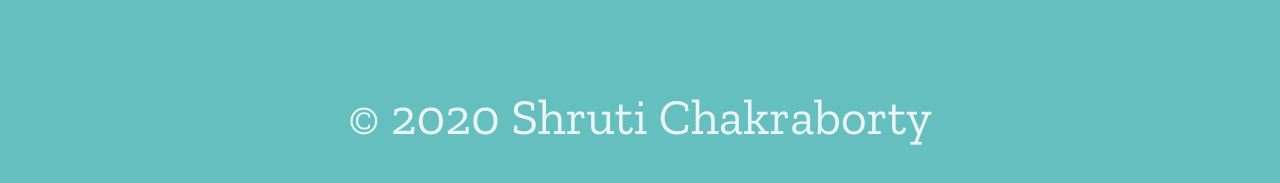
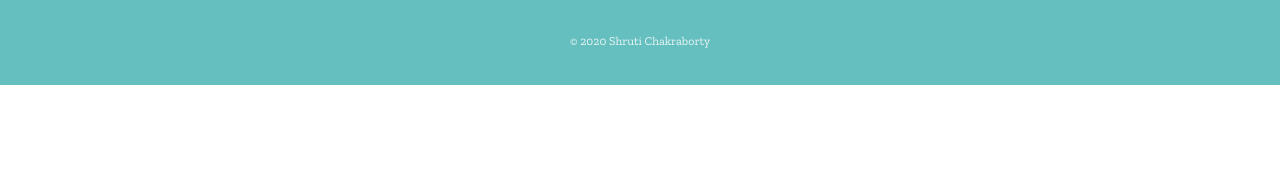
Before and after one commit to shruti0100/ShrutiCV, a plain HTML site: page index.html in a window 1280 px wide. Shown: the part 2383-2566 px from the top of the page. After the commit the page ends 2468 px from the top, so only its background shows below. Drawn offline with nearby package versions, Linux system fonts and the light colour scheme.

Commit message:
Update styles.css

```diff
--- a/css/styles.css
+++ b/css/styles.css
@@ -137,6 +137,6 @@ left: 200px;
 
 .copyright{
   color: #EAF6F6;
-  font-size: 50px;
+  font-size: 12px;
   padding: 20px 0 0;
 }
```
